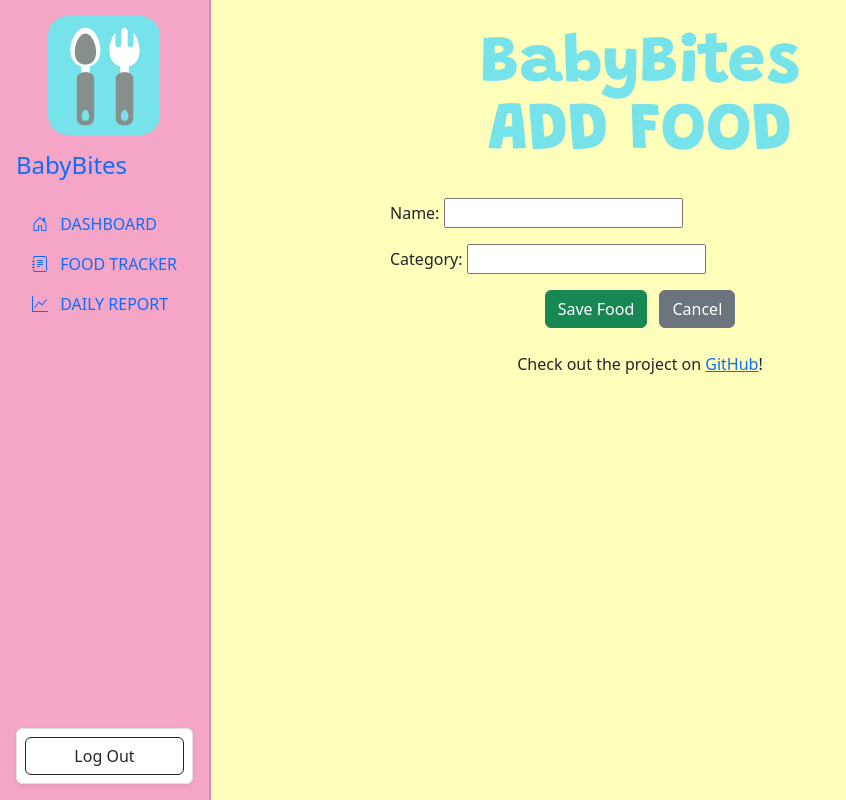
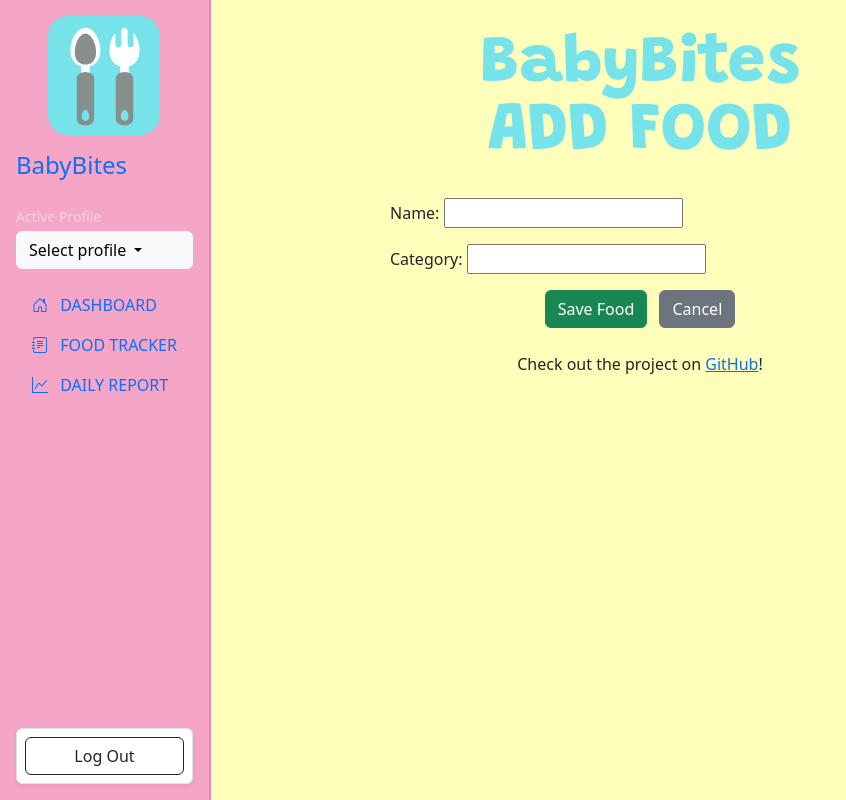
Before and after one commit to dledw001/BabyBites, a Django app: page /add_food/ in a window 1280 px wide. Shown: the whole page, without its empty margins (0-846 px from the left). Run offline with Django 5.2, Linux system fonts and the light colour scheme; a user stored in the database is signed in; tables that the repository leaves empty hold one stand-in row (values such as "Sample post").

Commit message:
added active profile selector on desktop

```diff
--- a/backend/settings.py
+++ b/backend/settings.py
@@ -145,3 +145,8 @@ LOGIN_REDIRECT_URL = "dashboard"
 LOGOUT_REDIRECT_URL = "home"
 
 USDA_API_KEY = env("USDA_API_KEY", default=None)
+
+# Active profile selection
+TEMPLATES[0]["OPTIONS"]["context_processors"] += [
+    "core.context_processors.active_profile",
+]
--- /dev/null
+++ b/core/context_processors.py
@@ -0,0 +1,16 @@
+from .models import Baby
+
+def active_profile(request):
+    active = None
+    profiles = []
+    if request.user.is_authenticated:
+        profiles = list(Baby.objects.filter(owner=request.user).order_by('name'))
+        profile_id = request.session.get('active_profile')
+        if profile_id:
+            for p in profiles:
+                if str(p.id) == str(profile_id):
+                    active = p
+                    break
+        if profile_id and active is None:
+            request.session.pop('active_profile', None)
+    return {'active_profile': active, 'profiles': profiles}
--- a/core/templates/base.html
+++ b/core/templates/base.html
@@ -38,6 +38,38 @@
         </div>
         <h4 class="mb-4 text-primary">BabyBites</h4>
         <ul class="nav nav-pills flex-column mb-auto">
+            <li class="nav-item">
+                {% if user.is_authenticated and profiles %}
+                    <div class="mb-3">
+                        <label class="text-white-50 small mb-1">Active Profile</label>
+                        <div class="dropdown">
+                            <button class="btn btn-light w-100 dropdown-toggle text-start" type="button"
+                                    data-bs-toggle="dropdown" aria-expanded="false">
+                                {% if active_profile %}
+                                    {{ active_profile.name }}
+                                {% else %}
+                                    Select profile
+                                {% endif %}
+                            </button>
+                            <ul class="dropdown-menu w-100">
+                                {% for p in profiles %}
+                                    <li>
+                                        <form method="post" action="{% url 'set-active-profile' p.id %}">
+                                            {% csrf_token %}
+                                            <button class="dropdown-item {% if active_profile and active_profile.id == p.id %}active{% endif %}"
+                                                    type="submit">
+                                                {{ p.name }}
+                                                {% if p.date_of_birth %}
+                                                    <span class="text-muted"> — {{ p.date_of_birth|date:"m/d/Y" }}</span>{% endif %}
+                                            </button>
+                                        </form>
+                                    </li>
+                                {% endfor %}
+                            </ul>
+                        </div>
+                    </div>
+                {% endif %}
+            </li>
             <li class="nav-item">
                 <a href="{% url 'dashboard' %}" class="nav-link {% if request.path == '/' %}active{% endif %}">
                     <i class="bi bi-house-door me-2"></i> DASHBOARD
@@ -85,7 +117,7 @@
     {% endblock %}
     <footer class="text-center mt-3 mb-0">
         {% if user.is_authenticated %}
-           <form id="logout-form" method="post" action="{% url 'logout' %}" style="display:inline;">
+            <form id="logout-form" method="post" action="{% url 'logout' %}" style="display:inline;">
                 {% csrf_token %}
             </form>
         {% endif %}
@@ -96,3 +128,6 @@
 </main>
 </body>
 </html>
+
+<!-- Bootstrap JS -->
+<script src="https://cdn.jsdelivr.net/npm/bootstrap@5.3.3/dist/js/bootstrap.bundle.min.js"></script>
--- a/core/urls.py
+++ b/core/urls.py
@@ -1,7 +1,7 @@
 from django.contrib.auth import views as auth_views
 from django.urls import path
 from . import views
-from .views import baby_list, baby_create, baby_edit, baby_delete
+from .views import baby_list, baby_create, baby_edit, baby_delete, set_active_profile
 from django.conf.urls.static import static
 from django.conf import settings
 from .views import baby_list, baby_create, baby_edit, baby_delete
@@ -31,4 +31,6 @@ urlpatterns = [
     path('report/preview/', views.report_preview, name='report_preview'),
     path('report/download/', views.report_image, name='report_image'),
 
+    path("babies/active/<uuid:profile_id>/", set_active_profile, name="set-active-profile"),
+
 ] + static(settings.MEDIA_URL, document_root=settings.MEDIA_ROOT)
--- a/core/views.py
+++ b/core/views.py
@@ -1,4 +1,4 @@
-from django.http import HttpResponse
+from django.http import HttpResponse, HttpResponseRedirect, HttpResponseBadRequest
 from django.shortcuts import render, redirect, get_object_or_404, get_object_or_404
 from django.contrib.auth.forms import AuthenticationForm
 from django.contrib.auth import login
@@ -10,6 +10,7 @@ from .models import Baby, FoodEntry, FoodItem
 from django.conf import settings
 import requests
 from .reports import generate_report_image
+from django.urls import reverse
 
 # if user is not logged in, show log in screen, otherwise redirect to dashboard
 def home(request):
@@ -258,3 +259,11 @@ def report_image(request):
     response['Content-Disposition'] = f'{display}; filename="daily_report_{username}.png"'
     response['Cache-Control'] = 'no-store'
     return response
+
+@login_required
+def set_active_profile(request, profile_id):
+    if request.method != "POST":
+        return HttpResponseBadRequest("POST required")
+    baby = get_object_or_404(Baby, id=profile_id, owner=request.user)
+    request.session["active_profile"] = str(baby.id)
+    return HttpResponseRedirect(request.META.get("HTTP_REFERER", reverse("dashboard")))
```
